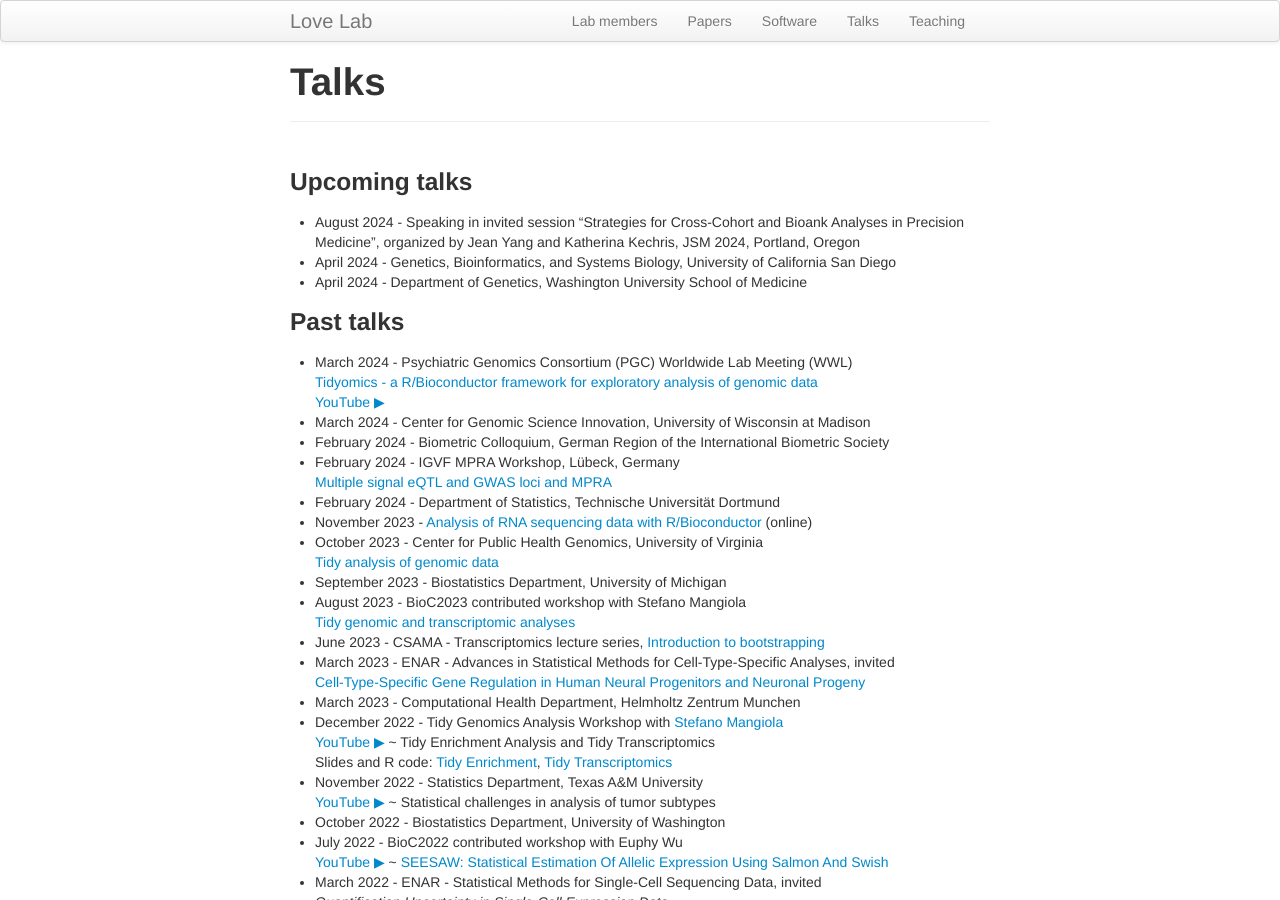
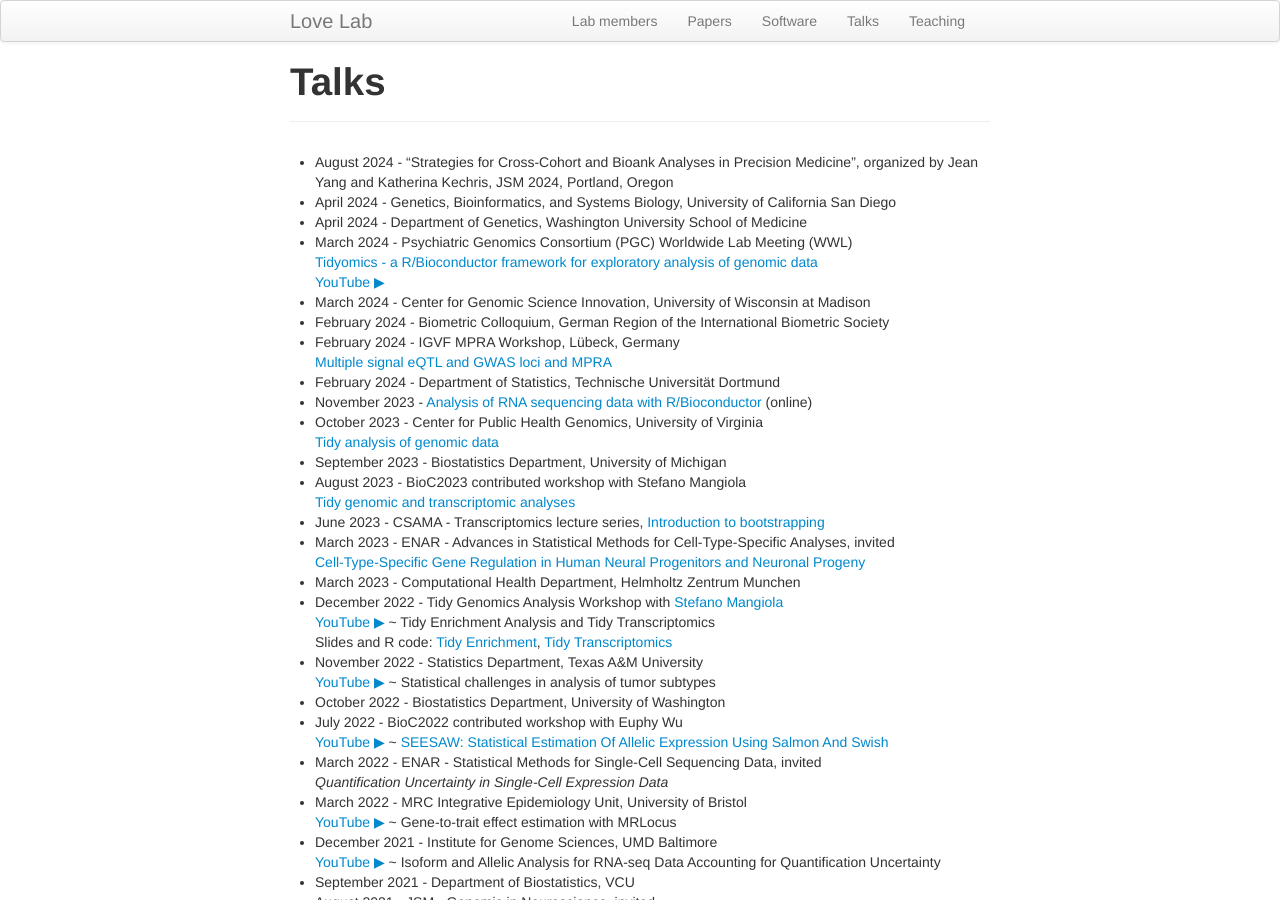
Before and after one commit to mikelove/mikelove.github.io, a Jekyll site: the page built from pages/talks.md, in a window 1280 px wide and 900 px high. Built offline with Jekyll 4.4.1, drawn with Linux system fonts in a browser that asks for light colours.

Commit message:
update talks

```diff
--- a/pages/talks.md
+++ b/pages/talks.md
@@ -3,14 +3,9 @@ layout: page
 title: "Talks"
 ---
 
-### Upcoming talks
-
-* August 2024 - Speaking in invited session "Strategies for Cross-Cohort and Bioank Analyses in Precision Medicine", organized by Jean Yang and Katherina Kechris, JSM 2024, Portland, Oregon
+* August 2024 - "Strategies for Cross-Cohort and Bioank Analyses in Precision Medicine", organized by Jean Yang and Katherina Kechris, JSM 2024, Portland, Oregon
 * April 2024 - Genetics, Bioinformatics, and Systems Biology, University of California San Diego
 * April 2024 - Department of Genetics, Washington University School of Medicine
-
-### Past talks
-
 * March 2024 - Psychiatric Genomics Consortium (PGC) Worldwide Lab Meeting (WWL) <br/>
   [Tidyomics - a R/Bioconductor framework for exploratory analysis of genomic data](https://htmlpreview.github.io/?https://github.com/mikelove/cd4-overlaps/blob/main/CATlas/analysis.html) <br/>
   [YouTube ▶](https://youtu.be/bTnU5FQPIPc?feature=shared&t=1785)
```
